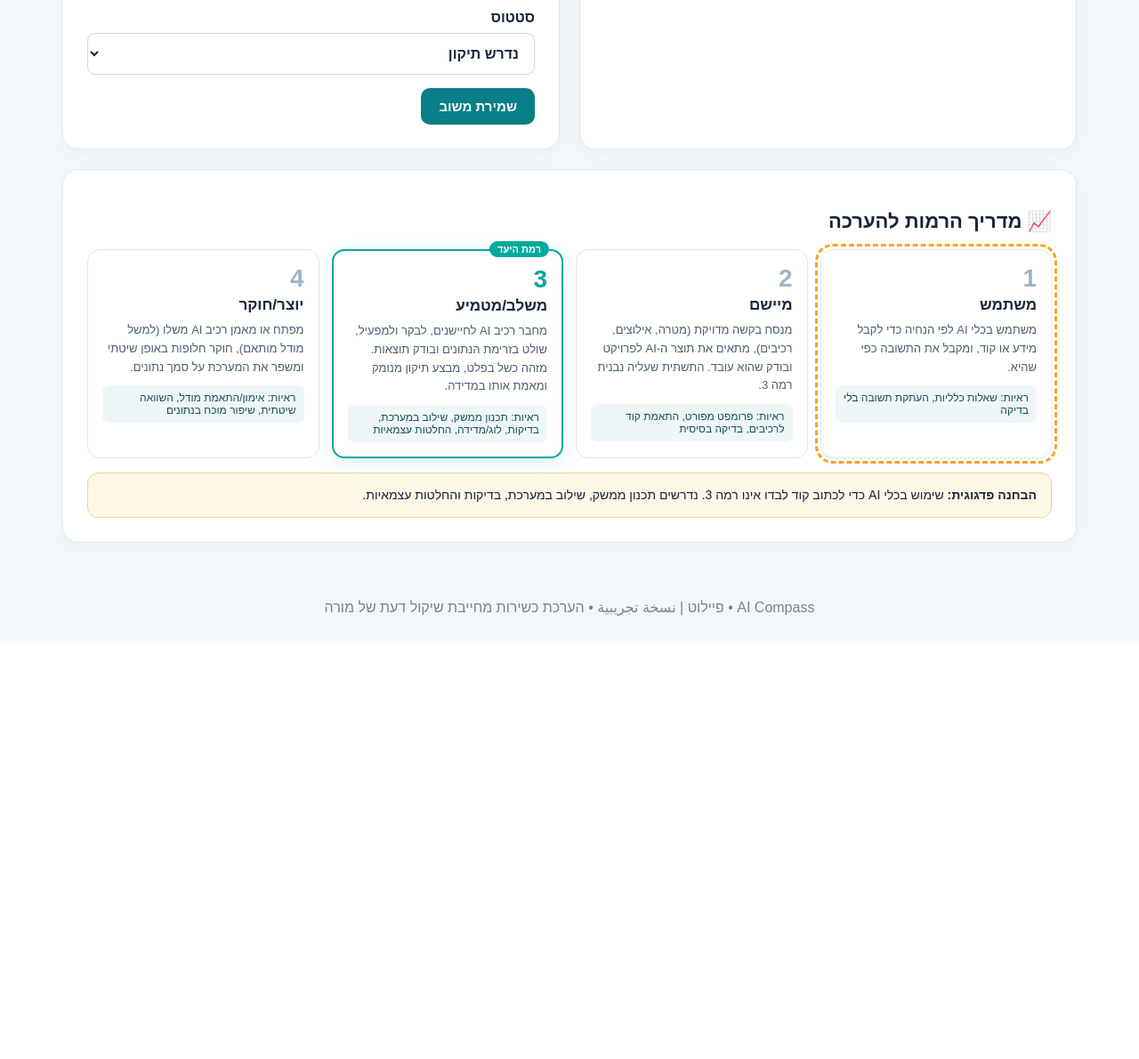
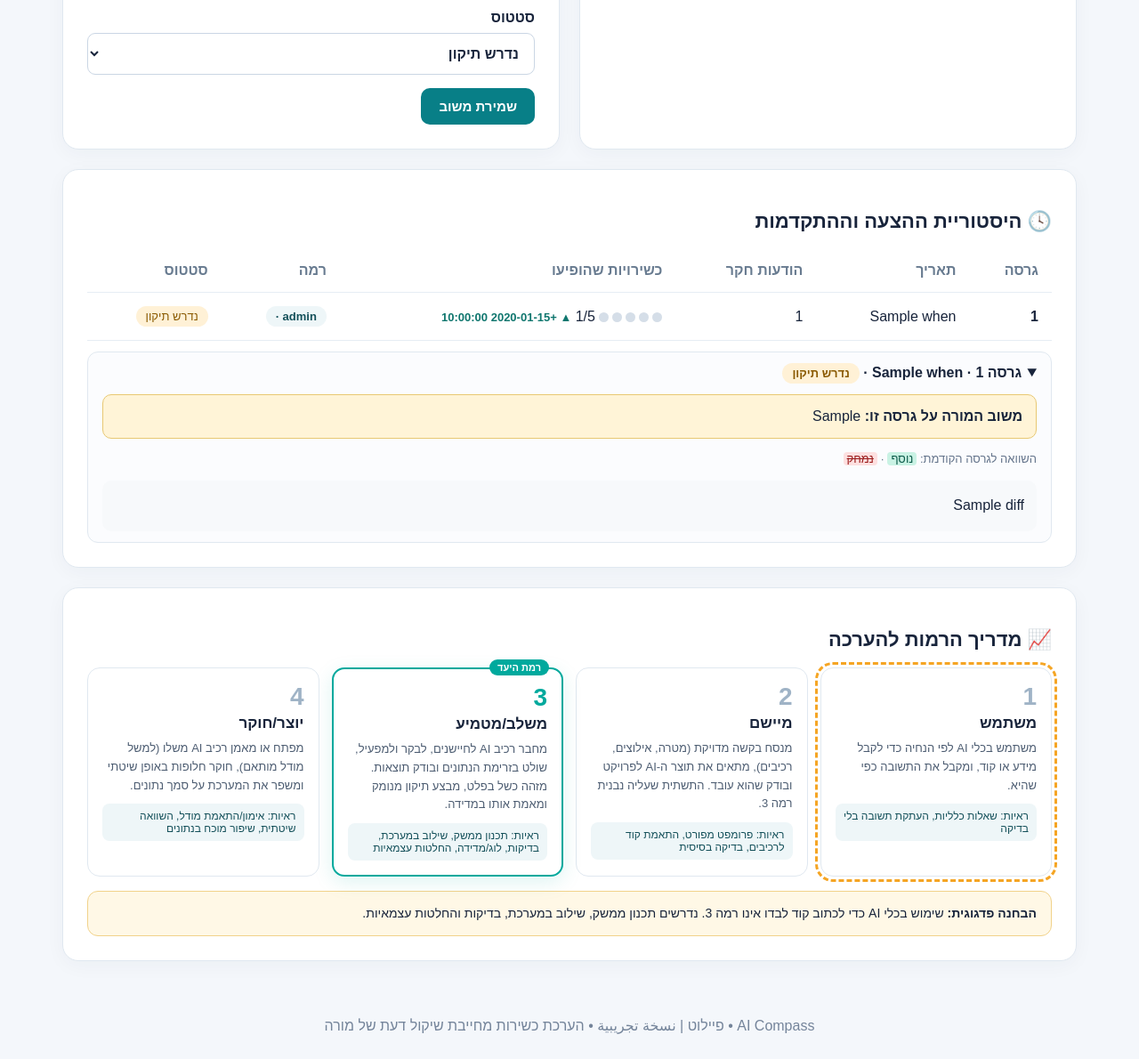
Before and after one commit to abedchina/AI_Competency_Platform, a Flask app: template templates/review.html in a window 1280 px wide. Shown: the part 884-2074 px from the top of the page at 89% size. Before the commit the page ends 1576 px from the top, so only its background shows below. Run offline with Flask 3, Linux system fonts and the light colour scheme; tables that the repository leaves empty hold one stand-in row (values such as "Sample post"); the template is opened without the code that fills it: values that come from a table or form of the project are taken from there, most other values are stand-ins (such as "Sample title", 1, 10 or a date in 2020); some libraries are stand-ins or nearby versions.

Commit message:
Proposal version history with diff and progress view; friendly wrong-role redirect
- ProposalVersion snapshot on every submit (text, chat count, competencies seen)
- Teacher feedback/level/status recorded on the latest version
- Review page: progress table across versions and word-level diff vs previous
- Dashboard shows number of versions per student
- Wrong role (student opening teacher page or vice versa) redirects with a message

Co-Authored-By: Claude Opus 5.5 <noreply@anthropic.com>

```diff
--- a/app.py
+++ b/app.py
@@ -41,6 +41,20 @@ class Project(db.Model):
     teacher_level = db.Column(db.Integer, nullable=True)
     student = db.relationship('User', foreign_keys=[student_id])
 
+class ProposalVersion(db.Model):
+    """A snapshot of the proposal each time the student submits it."""
+    id = db.Column(db.Integer, primary_key=True)
+    student_id = db.Column(db.Integer, db.ForeignKey('user.id'), nullable=False, index=True)
+    number = db.Column(db.Integer, nullable=False)
+    title = db.Column(db.String(250), default='')
+    proposal = db.Column(db.Text, default='')
+    created_at = db.Column(db.DateTime, default=lambda: datetime.now(timezone.utc))
+    msg_count = db.Column(db.Integer, default=0)          # student chat messages at submit time
+    signals = db.Column(db.Text, default='[]')            # competency keys seen in the chat (JSON)
+    teacher_feedback = db.Column(db.Text, default='')     # feedback the teacher gave on this version
+    teacher_level = db.Column(db.Integer, nullable=True)
+    status = db.Column(db.String(30), default='submitted')
+
 class Message(db.Model):
     id = db.Column(db.Integer, primary_key=True)
     student_id = db.Column(db.Integer, db.ForeignKey('user.id'), nullable=False)
@@ -56,7 +70,9 @@ def teacher_only(fn):
     @wraps(fn)
     @login_required
     def inner(*args, **kwargs):
-        if current_user.role != 'teacher': abort(403)
+        if current_user.role != 'teacher':
+            flash('אתה מחובר כתלמיד. כדי להיכנס כמורה, התנתק והיכנס עם חשבון המורה (או השתמש בחלון גלישה בסתר).' if current_user.language!='ar' else 'أنت مسجل كطالب. لتدخل كمعلم، اخرج وادخل بحساب المعلم (أو استخدم نافذة تصفح خفي).')
+            return redirect(url_for('index'))
         return fn(*args, **kwargs)
     return inner
 
@@ -64,7 +80,10 @@ def student_only(fn):
     @wraps(fn)
     @login_required
     def inner(*args, **kwargs):
-        if current_user.role != 'student': abort(403)
+        if current_user.role != 'student':
+            if request.path.startswith('/api/'): return jsonify(error='החשבון המחובר אינו חשבון תלמיד. רענן את הדף.'),403
+            flash('אתה מחובר כמורה. כדי להיכנס כתלמיד, התנתק והיכנס עם חשבון התלמיד (או השתמש בחלון גלישה בסתר).' if current_user.language!='ar' else 'أنت مسجل كمعلم. لتدخل كطالب، اخرج وادخل بحساب الطالب (أو استخدم نافذة تصفح خفي).')
+            return redirect(url_for('index'))
         return fn(*args, **kwargs)
     return inner
 
@@ -207,9 +226,17 @@ def save_proposal():
         project=Project(student_id=current_user.id);db.session.add(project)
     project.title=request.form.get('title','').strip()[:250]
     project.proposal=request.form.get('proposal','').strip()[:15000]
-    project.status='submitted' if request.form.get('action')=='submit' else 'draft'
+    submitting=request.form.get('action')=='submit'
+    project.status='submitted' if submitting else ('revision' if project.status=='revision' else 'draft')
+    if submitting:
+        msgs=Message.query.filter_by(student_id=current_user.id).order_by(Message.id.asc()).all()
+        ev=comp.preliminary_evidence(msgs)
+        n=ProposalVersion.query.filter_by(student_id=current_user.id).count()+1
+        db.session.add(ProposalVersion(student_id=current_user.id,number=n,title=project.title,proposal=project.proposal,
+                                       msg_count=ev['turns'],signals=json.dumps([x['key'] for x in ev['signals'] if x['found']])))
     db.session.commit()
-    flash('ההצעה נשמרה');return redirect(url_for('student_dashboard'))
+    flash(('ההצעה הוגשה למורה' if submitting else 'הטיוטה נשמרה') if current_user.language!='ar' else ('تم تقديم المقترح للمعلم' if submitting else 'تم حفظ المسودة'))
+    return redirect(url_for('student_dashboard'))
 
 @app.route('/teacher')
 @teacher_only
@@ -219,8 +246,33 @@ def teacher_dashboard():
     for st in students:
         project=Project.query.filter_by(student_id=st.id).first()
         n=Message.query.filter_by(student_id=st.id,role='user').count()
-        rows.append((st,project,n))
+        rows.append((st,project,n,ProposalVersion.query.filter_by(student_id=st.id).count()))
     return render_template('teacher.html',rows=rows)
+
+def diff_html(old, new):
+    """Word-level diff: added words in <ins>, removed words in <del>."""
+    import difflib
+    from markupsafe import Markup, escape
+    a, b = re.split(r'(\s+)', old), re.split(r'(\s+)', new)
+    out = []
+    for op, i1, i2, j1, j2 in difflib.SequenceMatcher(None, a, b, autojunk=False).get_opcodes():
+        if op == 'equal':
+            out.append(escape(''.join(a[i1:i2])))
+        if op in ('delete', 'replace') and ''.join(a[i1:i2]).strip():
+            out.append(Markup('<del>') + escape(''.join(a[i1:i2])) + Markup('</del>'))
+        if op in ('insert', 'replace') and ''.join(b[j1:j2]).strip():
+            out.append(Markup('<ins>') + escape(''.join(b[j1:j2])) + Markup('</ins>'))
+    return Markup('').join(out)
+
+def local_time(dt):
+    if not dt: return ''
+    if dt.tzinfo is None: dt = dt.replace(tzinfo=timezone.utc)
+    try:
+        from zoneinfo import ZoneInfo
+        dt = dt.astimezone(ZoneInfo('Asia/Jerusalem'))
+    except Exception:
+        pass
+    return dt.strftime('%d/%m/%Y %H:%M')
 
 @app.route('/teacher/student/<int:student_id>')
 @teacher_only
@@ -229,7 +281,17 @@ def student_review(student_id):
     if not student or student.teacher_id!=current_user.id: abort(404)
     project=Project.query.filter_by(student_id=student.id).first()
     messages=Message.query.filter_by(student_id=student.id).order_by(Message.id.asc()).all()
-    return render_template('review.html',student=student,project=project,messages=messages,evidence=comp.preliminary_evidence(messages,current_user.language))
+    versions=ProposalVersion.query.filter_by(student_id=student.id).order_by(ProposalVersion.number.asc()).all()
+    history=[]
+    prev=None
+    for v in versions:
+        found=set(json.loads(v.signals or '[]'))
+        history.append({'v':v,'when':local_time(v.created_at),'found':found,
+                        'diff':diff_html(prev.title+'\n'+prev.proposal, v.title+'\n'+v.proposal) if prev else None,
+                        'added':len(found-set(json.loads(prev.signals or '[]'))) if prev else None})
+        prev=v
+    return render_template('review.html',student=student,project=project,messages=messages,
+                           evidence=comp.preliminary_evidence(messages,current_user.language),history=history[::-1])
 
 @app.post('/teacher/student/<int:student_id>/feedback')
 @teacher_only
@@ -242,6 +304,9 @@ def feedback(student_id):
     level=request.form.get('level','')
     project.teacher_level=int(level) if level in ('1','2','3','4') else None
     project.status=request.form.get('status') if request.form.get('status') in ('draft','submitted','revision','approved') else project.status
+    latest=ProposalVersion.query.filter_by(student_id=student.id).order_by(ProposalVersion.number.desc()).first()
+    if latest:
+        latest.teacher_feedback=project.teacher_feedback; latest.teacher_level=project.teacher_level; latest.status=project.status
     db.session.commit();flash('משוב המורה נשמר')
     return redirect(url_for('student_review',student_id=student.id))
 
--- a/static/style.css
+++ b/static/style.css
@@ -23,3 +23,12 @@
 .sections{font-size:13px;color:#4d5d72;line-height:1.8}
 @media(max-width:900px){.levels{grid-template-columns:1fr 1fr}.comps{grid-template-columns:1fr 1fr}}
 @media(max-width:560px){.levels,.comps{grid-template-columns:1fr}}
+/* proposal history */
+.diff ins{background:#c9f2e4;color:#0b5a49;text-decoration:none;border-radius:4px;padding:0 2px}
+.diff del{background:#fde0e0;color:#9b1c1c;border-radius:4px;padding:0 2px}
+.hint ins{background:#c9f2e4;color:#0b5a49;text-decoration:none;padding:0 4px;border-radius:4px}.hint del{background:#fde0e0;color:#9b1c1c;padding:0 4px;border-radius:4px}
+.version{border:1px solid #e0e8f0;border-radius:12px;padding:12px 16px;margin-top:12px;background:#fbfcfe}
+.version summary{cursor:pointer;font-weight:700}
+.version .proposal{max-height:none;margin-top:8px}
+.dots{display:inline-flex;gap:4px;vertical-align:middle}.dots .dot{width:11px;height:11px;border-radius:50%;background:#d5dee8;display:inline-block}.dots .dot.on{background:#00a99d}
+.progress .up{color:#0f766e;font-weight:700;font-size:13px}
--- a/templates/review.html
+++ b/templates/review.html
@@ -23,6 +23,22 @@
 </div>
 
 <section class="panel" style="margin-top:22px">
+  <h2>🕓 {{'سجل المقترح والتقدم' if lang=='ar' else 'היסטוריית ההצעה וההתקדמות'}}</h2>
+  {% if not history %}<p class="hint">{{'لم تُقدَّم نسخة بعد. كل تقديم من الطالب يُحفظ هنا كنسخة.' if lang=='ar' else 'עדיין לא הוגשה גרסה. כל הגשה של התלמיד נשמרת כאן כגרסה נפרדת.'}}</p>{% else %}
+  <div class="tablewrap"><table class="progress"><thead><tr><th>{{'نسخة' if lang=='ar' else 'גרסה'}}</th><th>{{'تاريخ' if lang=='ar' else 'תאריך'}}</th><th>{{'رسائل بحث' if lang=='ar' else 'הודעות חקר'}}</th><th>{{'كفايات ظهرت' if lang=='ar' else 'כשירויות שהופיעו'}}</th><th>{{'مستوى' if lang=='ar' else 'רמה'}}</th><th>{{'الحالة' if lang=='ar' else 'סטטוס'}}</th></tr></thead><tbody>
+  {% for h in history|reverse %}<tr><td><b>{{h.v.number}}</b></td><td>{{h.when}}</td><td>{{h.v.msg_count}}</td><td><span class="dots">{% for c in comp.COMPETENCIES %}<span class="dot {{'on' if c.key in h.found}}" title="{{L(c).name}}"></span>{% endfor %}</span> {{h.found|length}}/5{% if h.added %} <span class="up">▲ +{{h.added}}</span>{% endif %}</td><td>{% if h.v.teacher_level %}<span class="lvl-badge">{{h.v.teacher_level}} · {{L(comp.LEVELS[h.v.teacher_level]).name}}</span>{% else %}—{% endif %}</td><td><span class="status {{h.v.status}}">{{L(comp.STATUS[h.v.status])}}</span></td></tr>{% endfor %}
+  </tbody></table></div>
+  {% for h in history %}
+  <details class="version" {% if loop.first %}open{% endif %}><summary>{{'نسخة' if lang=='ar' else 'גרסה'}} {{h.v.number}} · {{h.when}} · <span class="status {{h.v.status}}">{{L(comp.STATUS[h.v.status])}}</span></summary>
+    {% if h.v.teacher_feedback %}<div class="alert"><strong>{{'ملاحظات المعلم على هذه النسخة' if lang=='ar' else 'משוב המורה על גרסה זו'}}:</strong> {{h.v.teacher_feedback}}</div>{% endif %}
+    {% if h.diff is not none %}<p class="hint">{{'مقارنة بالنسخة السابقة:' if lang=='ar' else 'השוואה לגרסה הקודמת:'}} <ins>{{'أُضيف' if lang=='ar' else 'נוסף'}}</ins> · <del>{{'حُذف' if lang=='ar' else 'נמחק'}}</del></p><div class="proposal diff">{{h.diff}}</div>
+    {% else %}<p class="hint">{{'النسخة الأولى' if lang=='ar' else 'גרסה ראשונה'}}</p><div class="proposal"><b>{{h.v.title}}</b>
+{{h.v.proposal}}</div>{% endif %}
+  </details>
+  {% endfor %}{% endif %}
+</section>
+
+<section class="panel" style="margin-top:22px">
   <h2>📈 {{'دليل المستويات' if lang=='ar' else 'מדריך הרמות להערכה'}}</h2>
   <div class="levels">{% for n, lv in comp.LEVELS.items() %}{% set x = L(lv) %}<article class="level {{'target' if n==comp.TARGET_LEVEL}} {{'current' if project and project.teacher_level==n}}" data-badge="{{'المستهدف' if lang=='ar' else 'רמת היעד'}}"><div class="num">{{n}}</div><h3>{{x.name}}</h3><p>{{x.desc}}</p><div class="ev">{{'أدلة' if lang=='ar' else 'ראיות'}}: {{x.evidence}}</div></article>{% endfor %}</div>
   <div class="note"><b>{{'تمييز تربوي' if lang=='ar' else 'הבחנה פדגוגית'}}:</b> {{L(comp.PEDAGOGICAL_NOTE)}}</div>
```
Also changed, not shown: templates/teacher.html (+1 -1 lines), README.md.
